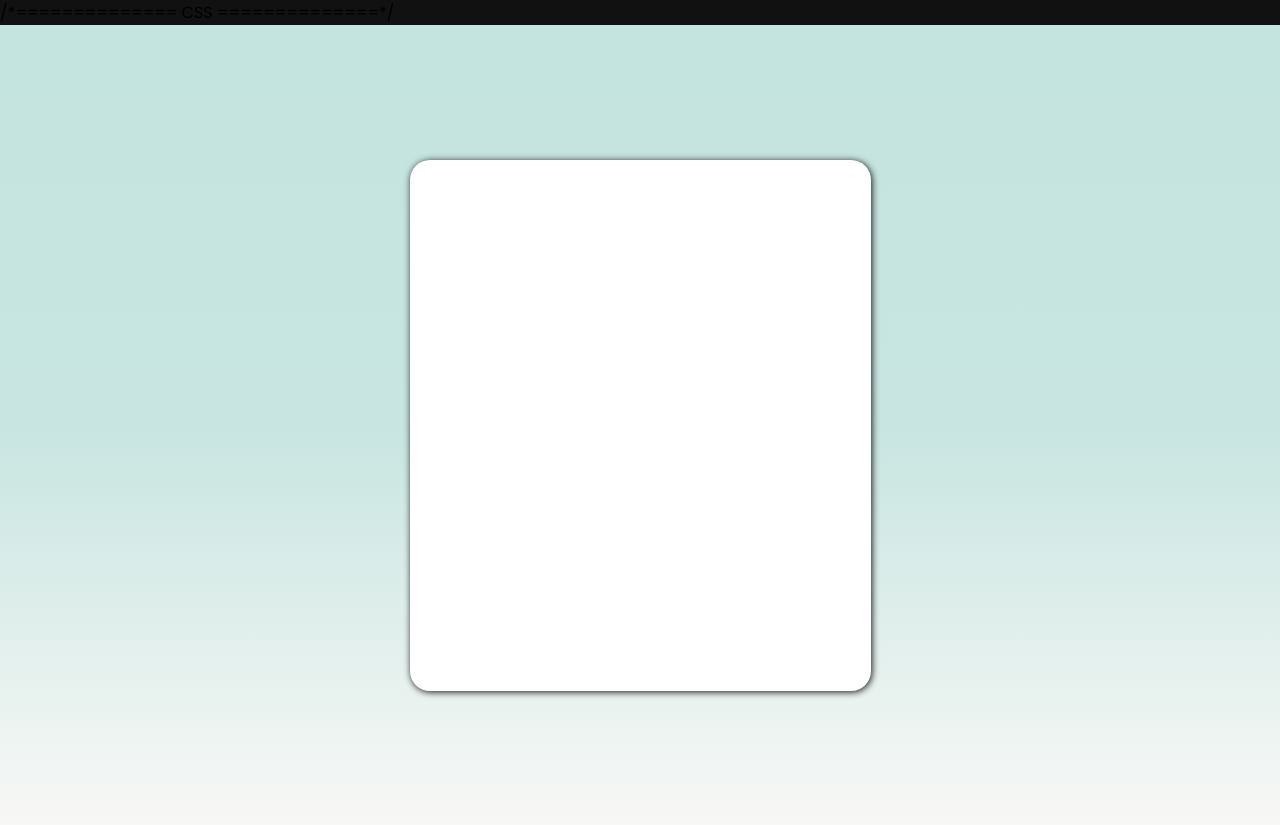
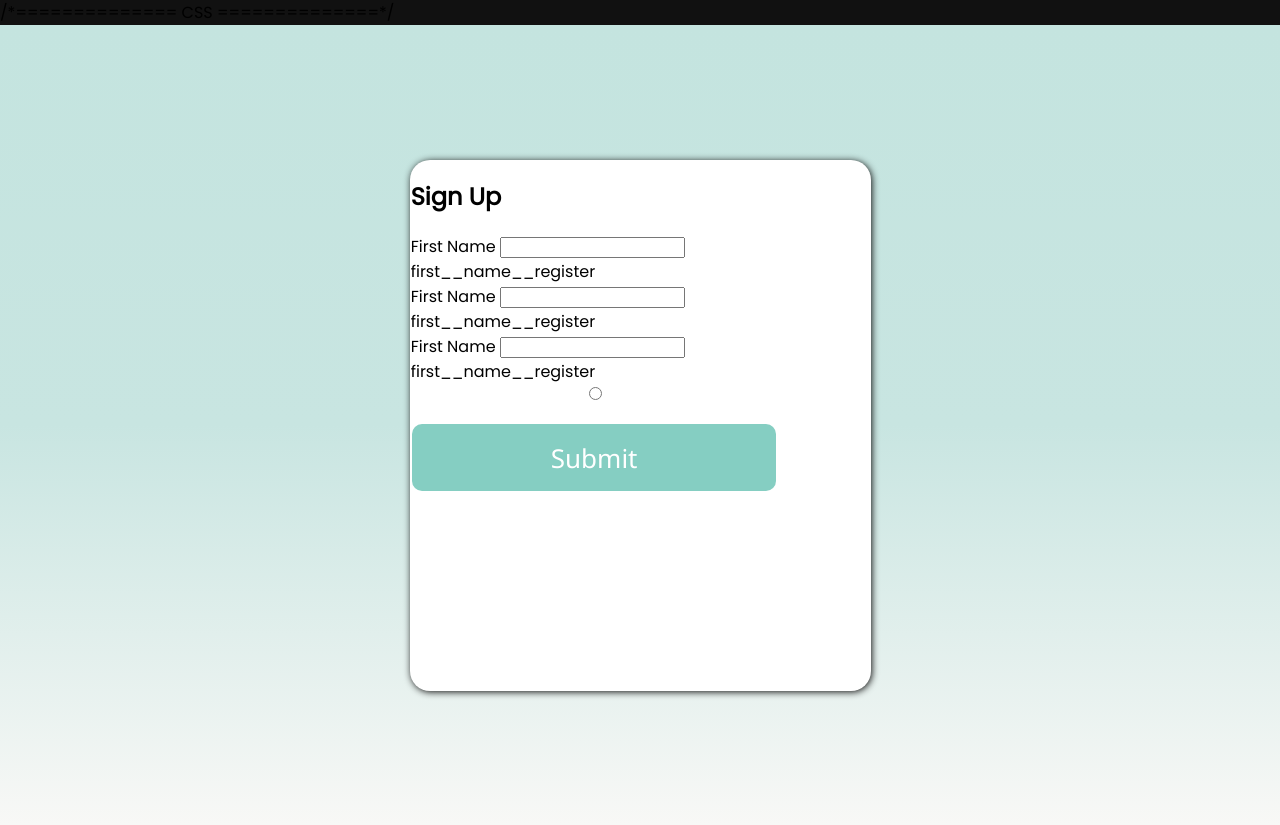
Before and after one commit to chytran/Subtle-Asian-Dating-Revision, a PHP site: page /Registration.php in a window 1280 px wide. Run offline with PHP 8.4, Linux system fonts and the light colour scheme.

Commit message:
Working on registration page

```diff
--- a/Registration.php
+++ b/Registration.php
@@ -22,7 +22,25 @@
         <section class="hero">
             <div class="hero__container">
                 <div class="form__content">
-
+                    <div class="info__container">
+                        <h1>Sign Up</h1>
+                        <form action="dating-app/includes/signup.inc.php" class="form">
+                            <div class="first__name__container">
+                                <spam class="first__name__title">First Name</spam>
+                                <input type="text">first__name__register</input>
+                            </div>
+                            <div class="first__name__container">
+                                <spam class="first__name__title">First Name</spam>
+                                <input type="text">first__name__register</input>
+                            </div>
+                            <div class="first__name__container">
+                                <spam class="first__name__title">First Name</spam>
+                                <input type="text">first__name__register</input>
+                            </div>
+                            <input type="radio" class="accept">
+                            <input type="submit" class="login__button" placeholder="Sign Up">
+                        </form>
+                    </div>
                 </div>
             </div>
         </section>
```
